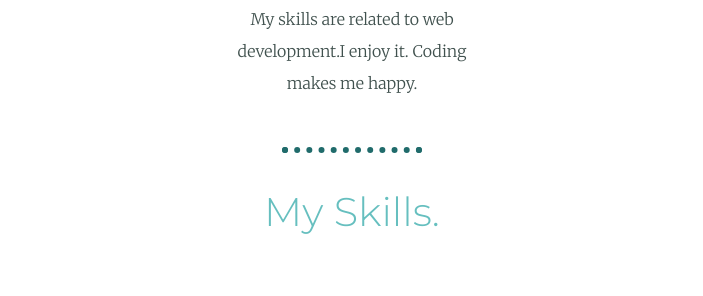
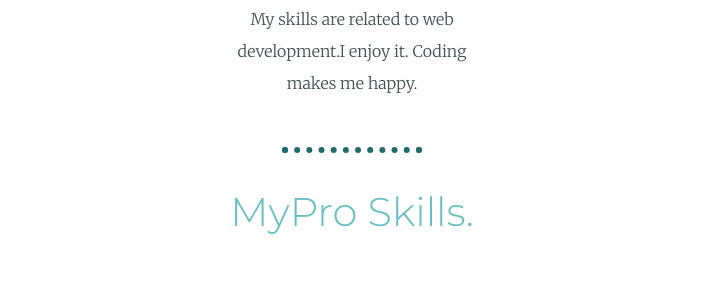
Before and after one commit to Roop7/firstHost, a plain HTML site: page index.html in a window 1280 px wide. Shown: the part 1067-1363 px from the top of the page, without its empty margins (288-991 px from the left). Drawn offline with Linux system fonts and the light colour scheme.

Commit message:
Update index.html

```diff
--- a/index.html
+++ b/index.html
@@ -26,7 +26,7 @@
         </div>
         <hr>
         <div class="skills">
-          <h2>My Skills.</h2>
+          <h2>MyPro Skills.</h2>
           <div class="skill-row">
             <img class="code-img" src="images/chillies.png" alt="">
             <h3>Design and development</h3>
```
